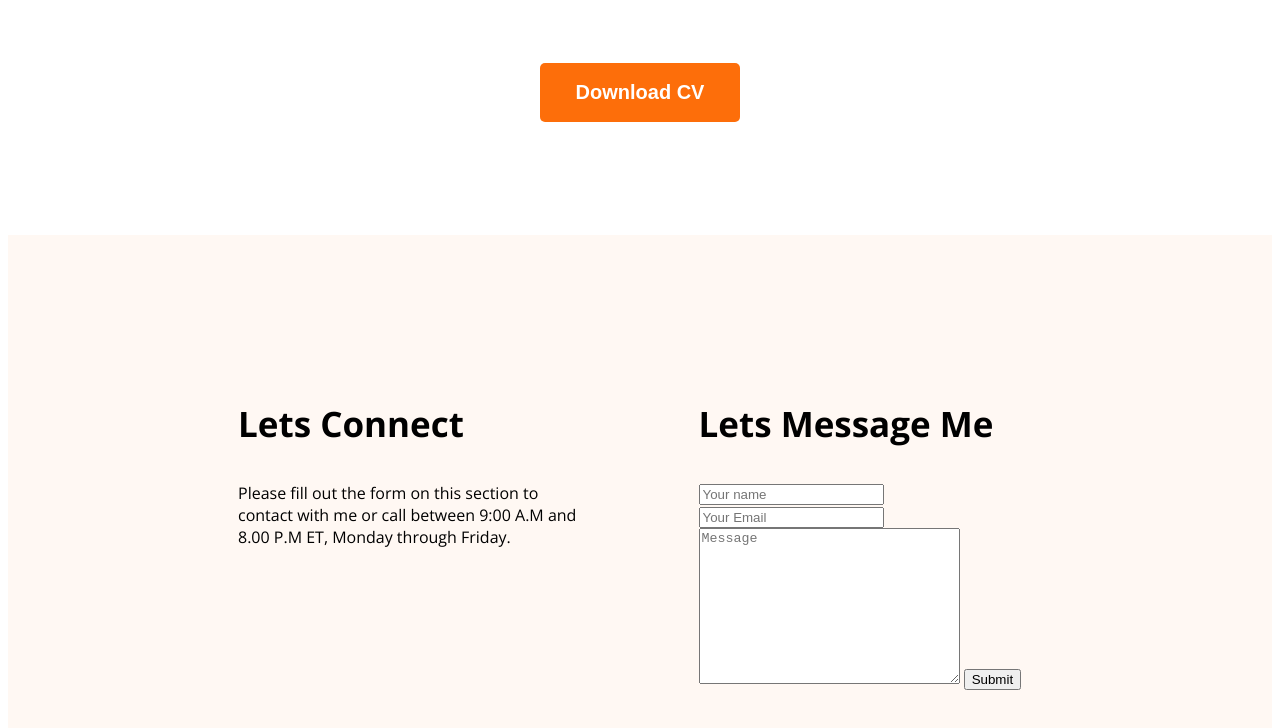
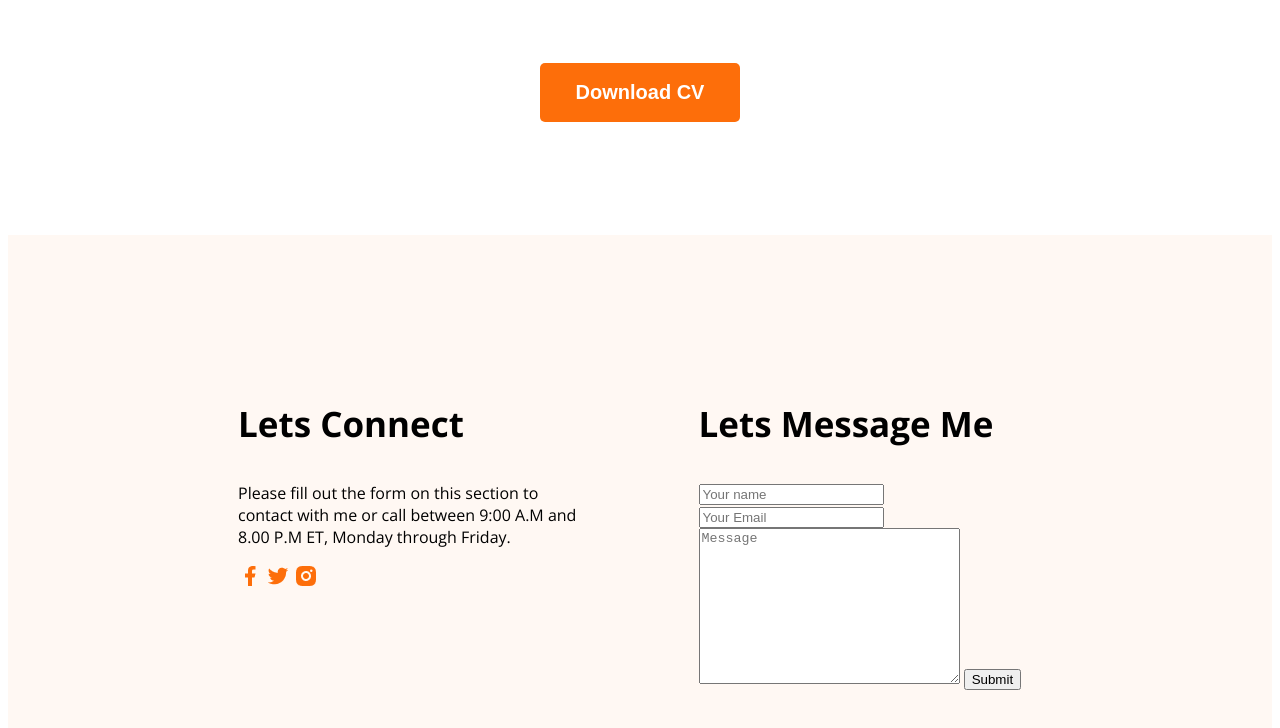
Before and after one commit to abirjuboraj201/first-portfolio, a plain HTML site: page index.html in a window 1280 px wide. Shown: the part 3114-3842 px from the top of the page. Drawn offline with nearby package versions, Linux system fonts and the light colour scheme; the site is published under a folder, as on GitHub Pages, so addresses that start at the root find nothing.

Commit message:
fourth commit

```diff
--- a/index.html
+++ b/index.html
@@ -147,9 +147,9 @@
             <h3 class="footer-column-title title-font">Lets Connect</h3>
             <p class="footer-col-description">Please fill out the form on this section to contact with me or call between 9:00 A.M and 8.00 P.M ET, Monday through Friday.</p>
             <div>
-                <a href="https://www.facebook.com/"><img src="/images/icons/facebook.png" alt=""></a>
-                <a href="https://x.com/?lang=en"><img src="/images/icons/twitter.png" alt=""></a>
-                <a href="https://www.instagram.com/"><img src="/images/icons/insta.png" alt=""></a>
+                <a href="https://www.facebook.com/"><img src="images/icons/facebook.png" alt="facebook"></a>
+                <a href="https://x.com/?lang=en"><img src="images/icons/twitter.png" alt="twitter"></a>
+                <a href="https://www.instagram.com/"><img src="images/icons/insta.png" alt="instagram"></a>
             </div>
 
         </div>
```
